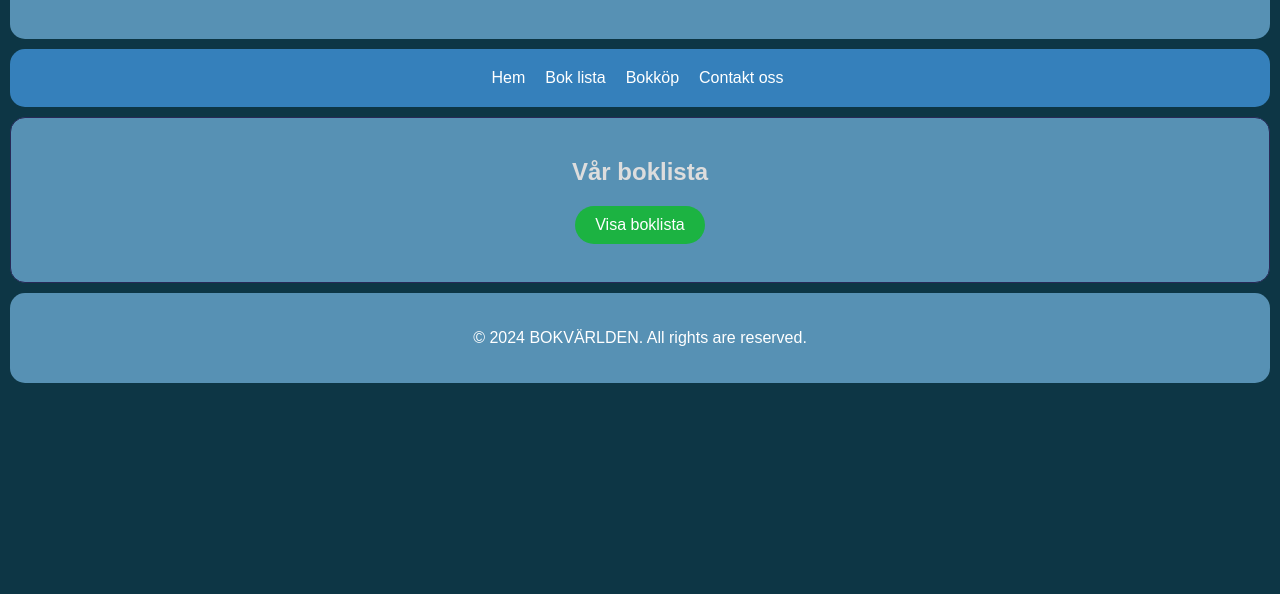
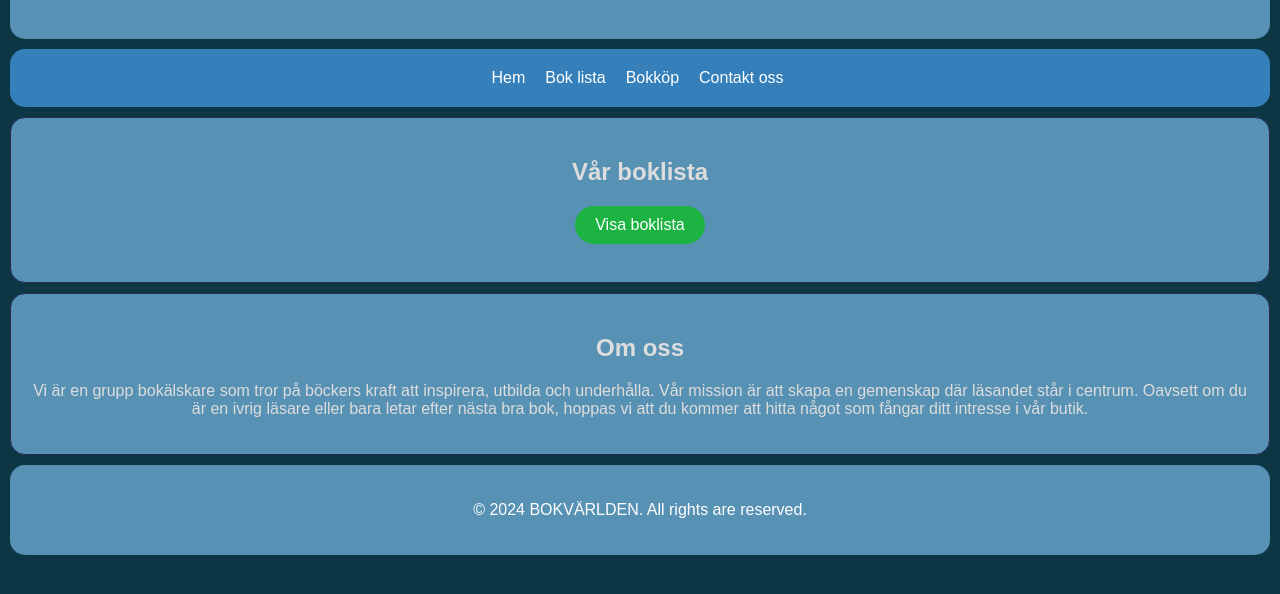
Before and after one commit to miftaju/websida, a plain HTML site: page lista.html in a window 1280 px wide. Shown: the part 130-724 px from the top of the page. Drawn offline with Linux system fonts and the light colour scheme.

Commit message:
updaterad lista.html

```diff
--- a/lista.html
+++ b/lista.html
@@ -24,6 +24,10 @@
         <br><br>
         <table id="demo"></table>
     </section>
+    <aside>
+        <h2>Om oss</h2>
+       <p>Vi är en grupp bokälskare som tror på böckers kraft att inspirera, utbilda och underhålla. Vår mission är att skapa en gemenskap där läsandet står i centrum. Oavsett om du är en ivrig läsare eller bara letar efter nästa bra bok, hoppas vi att du kommer att hitta något som fångar ditt intresse i vår butik.</p>
+      </aside>
     <footer>
         <p>&copy; 2024 BOKVÄRLDEN. All rights are reserved.</p>
       </footer>
```
